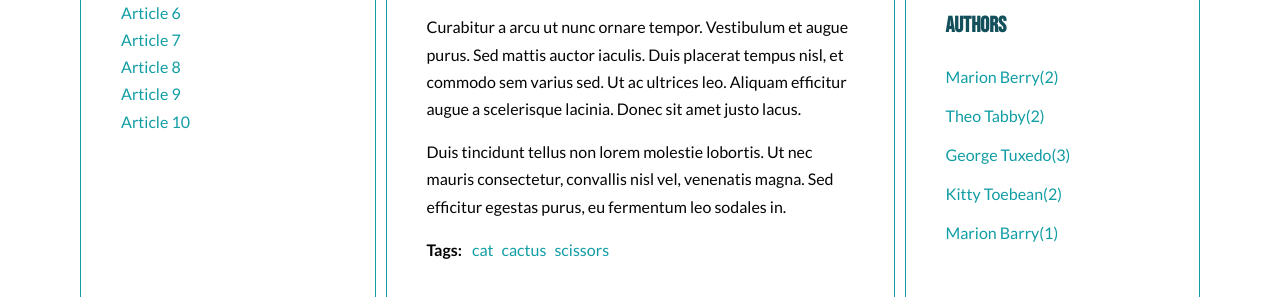
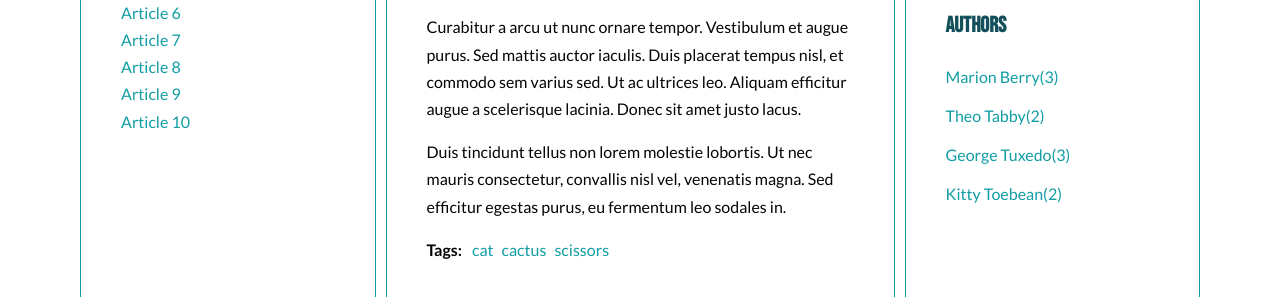
Before and after one commit to sylwiapaprzycka/javascript-blog, a website: page index.html in a window 1280 px wide. Shown: the part 456-753 px from the top of the page. Drawn offline with Linux system fonts and the light colour scheme.

Commit message:
Fix bug and code styling

```diff
--- a/index.html
+++ b/index.html
@@ -143,7 +143,7 @@
                       </ul>
                     </div>
                   </article>
-                  <article class="post" id="article-9" data-tags="cat tarot astrology" data-author ="Marion Barry">
+                  <article class="post" id="article-9" data-tags="cat tarot astrology" data-author ="Marion Berry">
                     <h3 class="post-title">Article 9</h3>
                     <p class="post-author"></p>
                     <div class="post-content">
--- a/js/script.js
+++ b/js/script.js
@@ -4,7 +4,6 @@ function titleClickHandler(event) {
     event.preventDefault();
     const clickedElement = this;
     console.log('Link was clicked!');
-    console.log(event);
 
     window.scrollTo(0, 0);
 
@@ -69,7 +68,7 @@ function generateTitleLinks(customSelector = '') {
           /* find the title element */
           const articleTitle = article.querySelector(optTitleSelector).innerHTML;
           /* get the title from the title element */
-          const linkHTML = '<li><a href="#' + articleId + '"><span>' + articleTitle + '</span></a></li>';
+          const linkHTML = `<li><a href="#${articleId}"><span>${articleTitle}</span></a></li>`;
           console.log(linkHTML);
           /* create HTML of the link */
           // titleList.insertAdjacentHTML('beforeend', linkHTML);
@@ -139,7 +138,7 @@ function generateTags() {
         for (let tag of articleTagsArray) {
 
           /* generate HTML of the link */
-            const tagHTML = '<li><a href="#tag-' + tag + '"><span>' + tag + '</span> </a></li>';
+            const tagHTML = `<li><a href="#tag-${tag}"><span>${tag}</span></a></li>`;
             console.log(tagHTML);
 
             /* add generated code to html variable */
@@ -172,8 +171,8 @@ function generateTags() {
       /* [NEW] START LOOP: for each tag in allTags: */
       for (let tag in allTags) {
         /* [NEW] generate code of a link and add it to allTagsHTML */
-        allTagsHTML += '<li><a href="#tag-' + tag + '" class="' + caclulateTagClass(allTags[tag], tagsParams) + '"><span>' + tag + '</span> </a></li>';
-        const tagLinkHTML = '<li>' + caclulateTagClass(allTags[tag], tagsParams) + '</li>';
+        allTagsHTML += `<li><a href="#tag-${tag}" class="${caclulateTagClass(allTags[tag], tagsParams)}"><span>${tag}</span> </a></li>`;
+        const tagLinkHTML = `<li>${caclulateTagClass(allTags[tag], tagsParams)}</li>`;
         console.log('taglinkHTML:', tagLinkHTML);
       }
       /* [NEW] END LOOP: for each tag in allTags: */
@@ -251,6 +250,7 @@ function calculateAuthorsParams(authors) {
   const MAX = 0;
   const MIN = 99999;
   const params = { max: MAX, min: MIN };
+
     for (let author in authors) {
       // if (!authors.hasOwnProperty(author)) {
       //   return;
@@ -266,12 +266,13 @@ function generateAuthors() {
   /* [NEW] create a new variable allTags with an empty object */
   let allAuthors = {};
   const articles = document.querySelectorAll(optArticleSelector);
+
     for (let article of articles) {
         const authorWrapper = article.querySelector(optArticleAuthorSelector);
         console.log(authorWrapper);
         let html = '';
         const articleAuthor = article.getAttribute('data-author');
-        const authorLink = '<a href="#author-' + articleAuthor + '"><span>by ' + articleAuthor + '</span></a>';
+        const authorLink = `<a href="#author-${articleAuthor}"><span>by ${articleAuthor}</span></a>`;
         html = html + authorLink
         console.log(authorLink);
         if (allAuthors[articleAuthor]) {
@@ -286,8 +287,9 @@ function generateAuthors() {
   let allAuthorsHTML = '';
   const authorsParams = calculateAuthorsParams(allAuthors);
   console.log('authorsParams:', authorsParams);
+
     for (let articleAuthor in allAuthors) {
-        allAuthorsHTML += '<li><a href="#author-' + articleAuthor  + caclulateTagClass(allAuthors[articleAuthor], authorsParams) + '"><span>' + articleAuthor + '(' + allAuthors[articleAuthor] + ')</span> </a></li>';
+        allAuthorsHTML += `<li><a href="#author-${articleAuthor}"><span>${articleAuthor}(${(allAuthors[articleAuthor])})</span> </a></li>`;
         console.log('allAuthorsHTML:', allAuthorsHTML);
     }
   authorList.innerHTML = allAuthorsHTML;
@@ -304,10 +306,12 @@ function authorClickHandler(event) {
   console.log(authorName);
   const activeAuthorLinks = document.querySelectorAll('a.active[href^="#author-"]');
   console.log(activeAuthorLinks);
+
     for (let link of activeAuthorLinks) {
         link.classList.remove('active');
     }
   const allAuthorLinks = document.querySelectorAll('a[href="' + href + '"]');
+
     for (let link of allAuthorLinks ) {
         link.classList.add('active');
     }
--- a/package.json
+++ b/package.json
@@ -33,6 +33,7 @@
     "node-sass": "^4.14.1",
     "npm-run-all": "^4.1.5",
     "onchange": "^7.0.2",
-    "stylelint": "^13.6.1"
+    "stylelint": "^13.6.1",
+    "stylelint-scss": "^3.18.0"
   }
 }
--- a/sass/style.scss
+++ b/sass/style.scss
@@ -7,8 +7,6 @@ $color-light: #fff;
 $color-medium: #119DA4;
 $color-dark: #13505B;
 $color-superdark: #040404;
-
-
 
 $font-logo: 'Dancing Script', cursive;
 $font-header: 'Bebas Neue', cursive;
@@ -53,7 +51,7 @@ a {
 }
 
 a:hover {
-  transition: all 0.3s;
+  transition: all 0.5s;
 }
 /* Layout */
 
@@ -118,6 +116,7 @@ a:hover {
   font-size: 14px;
   color: #ff6b6b;
   padding: 0 10px;
+
   &.active {
     font-size: 16px;
   }
@@ -127,16 +126,17 @@ a:hover {
   font-size: 18px;
   color: #feca57;
   padding: 0 5px;
+
   &.active {
     font-size: 20px;
   }
-
 }
 
 .tag-size-3 {
   font-size: 20px;
   color: #54a0ff;
   padding: 0 5px;
+
   &.active {
     font-size: 22px;
   }
@@ -146,6 +146,7 @@ a:hover {
   font-size: 24px;
   color: $color-medium;
   padding: 0 5px;
+
   &.active {
     font-size: 26px;;
   }
@@ -155,6 +156,7 @@ a:hover {
   font-size: 30px;
   color: #341f97;
   padding: 0 5px;
+
   &.active {
     font-size: 32px;
   }
```
Also changed, not shown: css/style.css, 2 other files. Lines whose indentation alone changed are shown as unchanged.
